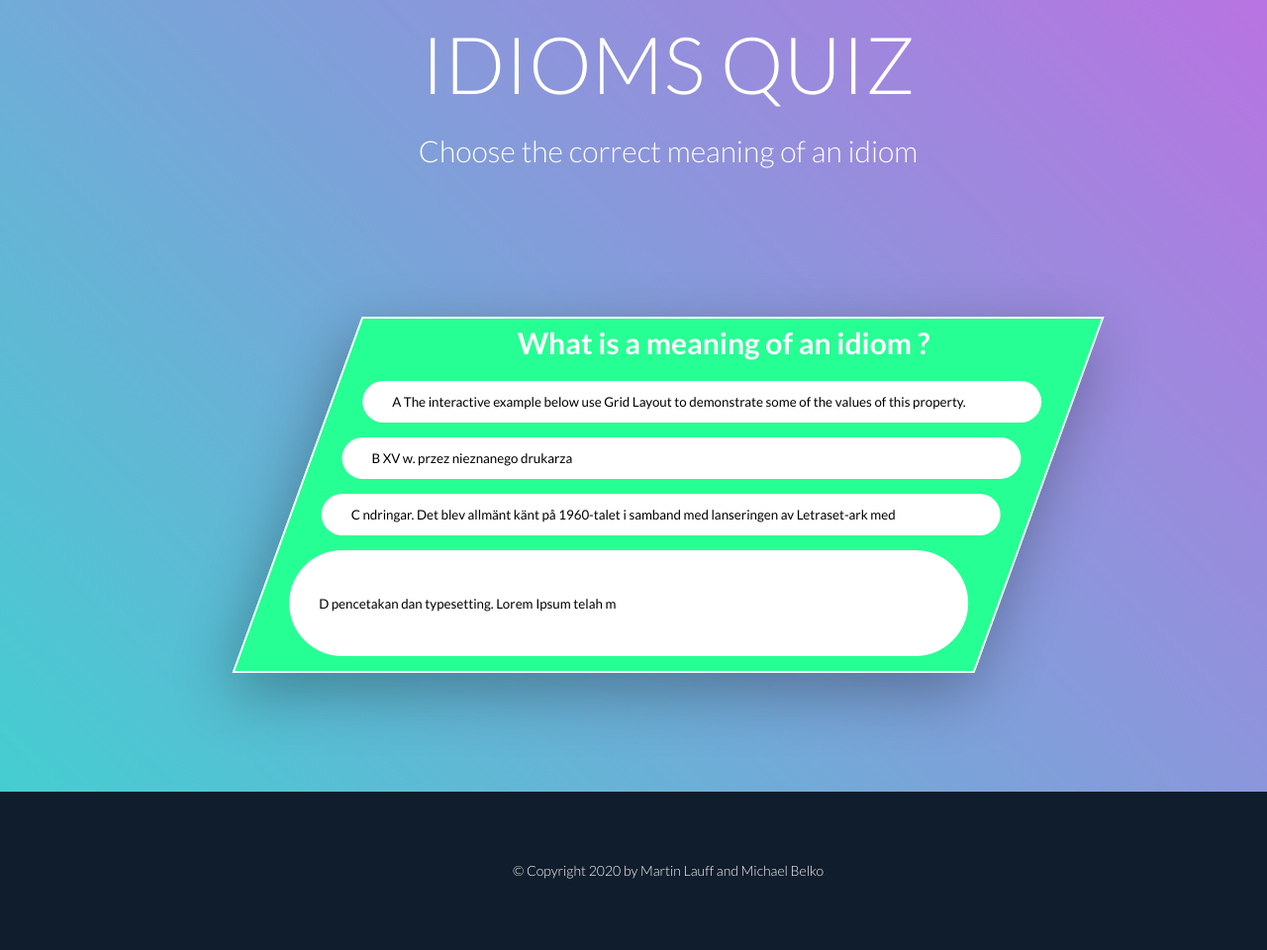
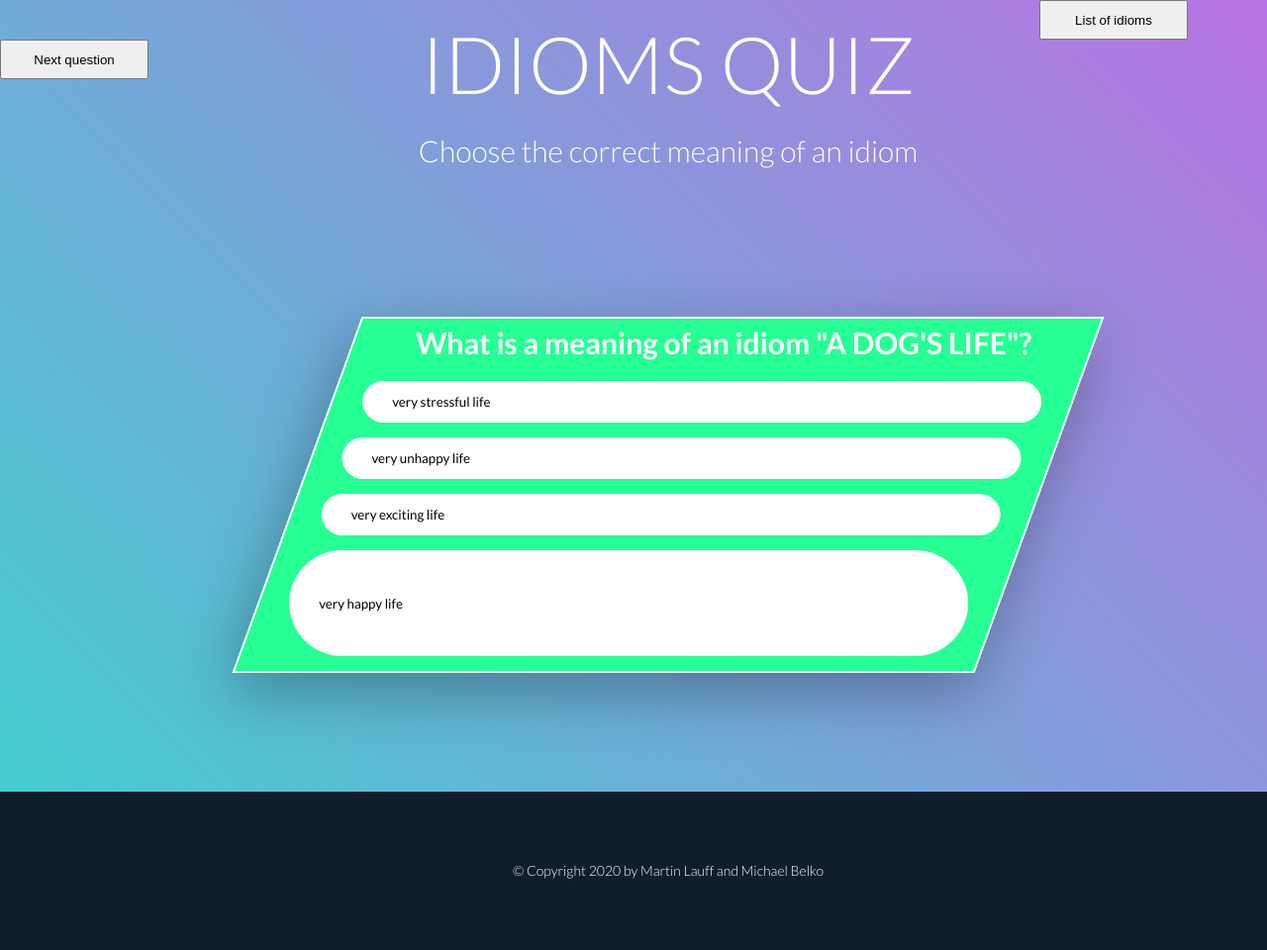
Before and after one commit to MartinLauff/Idioms-quiz-for-2020, a website: page index.html in a window 1280 px wide. Shown: the top 960 px of the page at 99% size. Drawn offline with Linux system fonts and the light colour scheme.

Commit message:
idioms + classes

```diff
--- a/index.html
+++ b/index.html
@@ -3,33 +3,44 @@
   <head>
     <meta charset="UTF-8" />
     <meta name="viewport" content="width=device-width, initial-scale=1.0" />
-    <meta name="keywords" content="quiz, idioms">
-    <meta name="description" content="Welcome to brand new idiom quiz. Here you can test your knowledge with variaty of topics all packed in one challenge.">
+    <meta name="keywords" content="quiz, idioms" />
+    <meta
+      name="description"
+      content="Welcome to brand new idiom quiz. Here you can test your knowledge with variaty of topics all packed in one challenge."
+    />
     <link
       href="https://fonts.googleapis.com/css?family=Lato:100,300,400,500,700"
       rel="stylesheet"
     />
     <link rel="stylesheet" href="./css/style.css" />
+    <script defer src="js/app.js"></script>
     <title>Idioms quiz for 2020</title>
   </head>
   <body class="container">
     <header class="header">
-        <div class="header__overview">
-          <h1 class="header__overview--heading">Idioms quiz</h1>
-          <p class="header__overview--text">Choose the correct meaning of an idiom</p>
-        </div>
-        <div class="box">
-          <h2 class="box__question">What is a meaning of an idiom ?</h2>
-            <button class="box__btn box__btn--1">A  The interactive example below use Grid Layout to demonstrate some of the values of this property.</button>
-            <button class="box__btn box__btn--2">B   XV w. przez nieznanego drukarza </button>
-            <button class="box__btn box__btn--3">C  ndringar. Det blev allmänt känt på 1960-talet i samband med lanseringen av Letraset-ark med</button>
-            <button class="box__btn box__btn--4">D  pencetakan dan typesetting. Lorem Ipsum telah m</button>
-        </div>
-
+      <div class="header__overview">
+        <h1 class="header__overview--heading">Idioms quiz</h1>
+        <p class="header__overview--text">
+          Choose the correct meaning of an idiom
+        </p>
       </div>
+      <button class="btn btn__list">List of idioms</button>
+      <div id="question" class="box">
+        <h2 id="question" class="box__question">What is a meaning of an idiom "A DOG'S LIFE"?</h2>
+        <button id="answer-buttons" class="box__btn box__btn--1">very stressful life
+        </button>
+        <button id="answer-buttons" class="box__btn box__btn--2">very unhappy life
+        </button>
+        <button id="answer-buttons" class="box__btn box__btn--3">very exciting life
+        </button>
+        <button id="answer-buttons" class="box__btn box__btn--4">
+          very happy life
+        </button>
+      </div>
+      <button id="next-btn" class="btn btn__next">Next question</button>
     </header>
     <footer class="footer">
-&COPY; Copyright 2020 by Martin Lauff and Michael Belko
+      &COPY; Copyright 2020 by Martin Lauff and Michael Belko
     </footer>
   </body>
 </html>
```
